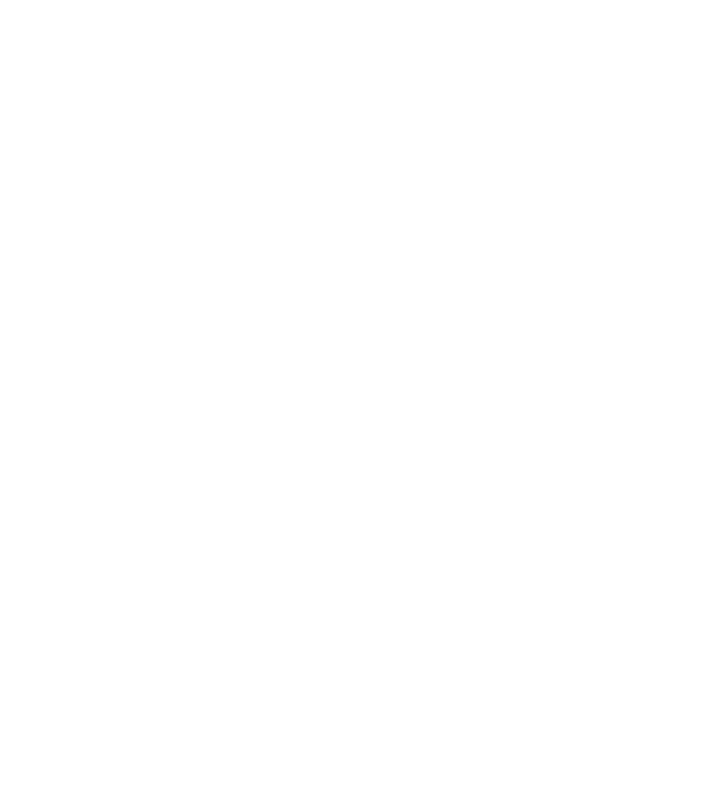
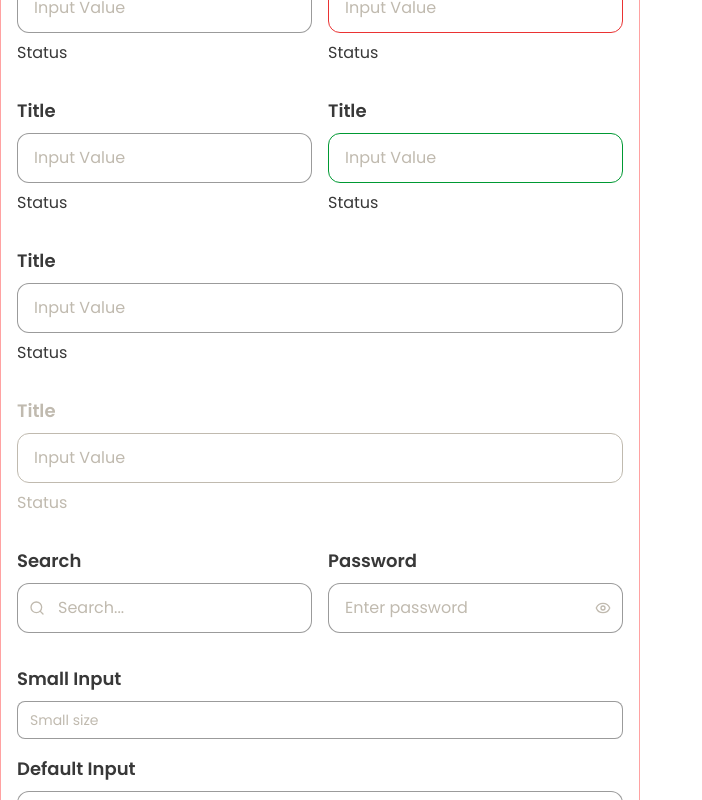
Before and after one commit to SOS-KBMDSI/frontendsos, a Next.js app: page /ds in a window 1280 px wide. Shown: the part 540-1340 px from the top of the page, without its empty margins (0-702 px from the left). Before the commit the page ends 800 px from the top, so only its background shows below. Built offline with nearby package versions, Linux system fonts and the light colour scheme.

Commit message:
add: ds input fields

```diff
--- /dev/null
+++ b/src/feature/ds/components/Inputs.tsx
@@ -0,0 +1,80 @@
+import { Input } from "@/shared/components/ui/Input";
+import { Search, Eye } from "lucide-react";
+
+export default function Inputs() {
+  return (
+    <div className="h-full">
+      <h5 className="font-bold text-4xl">Input Fields</h5>
+      <div className="space-y-8 border border-red-300 w-1/2 p-4 mt-4">
+        {/* Default State */}
+        <div className="grid grid-cols-1 md:grid-cols-2 gap-4">
+          <Input label="Title" placeholder="Input Value" status="Status" />
+          <Input
+            label="Title"
+            placeholder="Input Value"
+            status="Status"
+            variant="error"
+          />
+        </div>
+
+        {/* Hover State */}
+        <div className="grid grid-cols-1 md:grid-cols-2 gap-4">
+          <Input
+            label="Title"
+            placeholder="Input Value"
+            status="Status"
+            state="hover"
+          />
+          <Input
+            label="Title"
+            placeholder="Input Value"
+            status="Status"
+            variant="success"
+          />
+        </div>
+
+        {/* Pressed/Focus State */}
+        <Input
+          label="Title"
+          placeholder="Input Value"
+          status="Status"
+          state="pressed"
+        />
+
+        {/* Disabled State */}
+        <Input
+          label="Title"
+          placeholder="Input Value"
+          status="Status"
+          disabled
+        />
+
+        {/* With Icons */}
+        <div className="grid grid-cols-1 md:grid-cols-2 gap-4">
+          <Input
+            label="Search"
+            placeholder="Search..."
+            leftIcon={<Search className="w-4 h-4" />}
+          />
+          <Input
+            label="Password"
+            type="password"
+            placeholder="Enter password"
+            rightIcon={<Eye className="w-4 h-4" />}
+          />
+        </div>
+
+        {/* Different Sizes */}
+        <div className="space-y-4">
+          <Input label="Small Input" placeholder="Small size" size="small" />
+          <Input
+            label="Default Input"
+            placeholder="Default size"
+            size="default"
+          />
+          <Input label="Large Input" placeholder="Large size" size="large" />
+        </div>
+      </div>
+    </div>
+  );
+}
--- a/src/feature/ds/container/DesignContainer.tsx
+++ b/src/feature/ds/container/DesignContainer.tsx
@@ -1,10 +1,12 @@
 import React from "react";
 import Buttons from "../components/Buttons";
+import Inputs from "../components/Inputs";
 
 const DesignContainer = () => {
   return (
-    <main className="mycontainer mt-30 ">
+    <main className="mycontainer mt-30 flex flex-col gap-8">
       <Buttons />
+      <Inputs />
     </main>
   );
 };
--- /dev/null
+++ b/src/shared/components/ui/Input.tsx
@@ -0,0 +1,176 @@
+import React, { forwardRef, InputHTMLAttributes, ReactNode } from "react";
+import { VariantProps, cva } from "class-variance-authority";
+import { cn } from "@/shared/utils/cn";
+
+const inputVariants = cva(
+  "w-full rounded-xl border px-4 py-3 text-base transition-all duration-200 placeholder:text-secondary-700 focus:outline-none bg-white",
+  {
+    variants: {
+      variant: {
+        default:
+          "border-black-50 text-black focus:border-black focus:ring-[0.5px] focus:ring-black",
+        error:
+          "border-danger text-black hover:border-danger focus:border-danger focus:ring-[0.5px] focus:ring-danger",
+        success:
+          "border-success text-black hover:border-success focus:border-success focus:ring-[0.5px] focus:ring-success",
+      },
+      state: {
+        default: "",
+        hover: "",
+        pressed: "",
+        disabled:
+          "cursor-not-allowed bg-white text-secondary-700 border-secondary-700 hover:border-secondary-700 focus:border-secondary-700 focus:ring-0",
+      },
+      size: {
+        default: "px-4 py-3 text-base",
+        small: "px-3 py-2 text-sm rounded-lg",
+        large: "px-5 py-4 text-lg",
+      },
+    },
+    defaultVariants: {
+      variant: "default",
+      state: "default",
+      size: "default",
+    },
+  }
+);
+
+const labelVariants = cva("block text-lg font-semibold mb-2", {
+  variants: {
+    variant: {
+      default: "text-black",
+      error: "text-black",
+      success: "text-black",
+    },
+    disabled: {
+      true: "text-secondary-700",
+      false: "",
+    },
+  },
+  defaultVariants: {
+    variant: "default",
+    disabled: false,
+  },
+});
+
+const statusVariants = cva("text-base mt-2", {
+  variants: {
+    variant: {
+      default: "text-black",
+      error: "text-black",
+      success: "text-black",
+    },
+    disabled: {
+      true: "text-secondary-700",
+      false: "",
+    },
+  },
+  defaultVariants: {
+    variant: "default",
+    disabled: false,
+  },
+});
+
+interface InputProps
+  extends Omit<InputHTMLAttributes<HTMLInputElement>, "size">,
+    VariantProps<typeof inputVariants> {
+  label?: string;
+  status?: string;
+  leftIcon?: ReactNode;
+  rightIcon?: ReactNode;
+  containerClassName?: string;
+  labelClassName?: string;
+  statusClassName?: string;
+  wrapperClassName?: string;
+}
+
+const Input = forwardRef<HTMLInputElement, InputProps>(
+  (
+    {
+      className,
+      containerClassName,
+      labelClassName,
+      statusClassName,
+      wrapperClassName,
+      variant,
+      state,
+      size,
+      label,
+      status,
+      leftIcon,
+      rightIcon,
+      disabled,
+      ...props
+    },
+    ref
+  ) => {
+    const finalState = disabled ? "disabled" : state;
+    const finalVariant = variant || "default";
+
+    return (
+      <div className={cn("w-full", containerClassName)}>
+        {label && (
+          <label
+            className={cn(
+              labelVariants({
+                variant: finalVariant,
+                disabled: disabled,
+              }),
+              labelClassName
+            )}
+          >
+            {label}
+          </label>
+        )}
+
+        <div className={cn("relative", wrapperClassName)}>
+          {leftIcon && (
+            <div className="absolute left-3 top-1/2 -translate-y-1/2 text-secondary-700">
+              {leftIcon}
+            </div>
+          )}
+
+          <input
+            className={cn(
+              inputVariants({
+                variant: finalVariant,
+                state: finalState,
+                size,
+              }),
+              leftIcon && "pl-10",
+              rightIcon && "pr-10",
+              className
+            )}
+            ref={ref}
+            disabled={disabled}
+            {...props}
+          />
+
+          {rightIcon && (
+            <div className="absolute right-3 top-1/2 -translate-y-1/2 text-secondary-700">
+              {rightIcon}
+            </div>
+          )}
+        </div>
+
+        {status && (
+          <p
+            className={cn(
+              statusVariants({
+                variant: finalVariant,
+                disabled: disabled,
+              }),
+              statusClassName
+            )}
+          >
+            {status}
+          </p>
+        )}
+      </div>
+    );
+  }
+);
+
+Input.displayName = "Input";
+
+export { Input, inputVariants, labelVariants, statusVariants };
--- a/src/styles/globals.css
+++ b/src/styles/globals.css
@@ -34,6 +34,14 @@
   --color-bg-primary: #a61b37;
   --color-bg-secondary: #ece5db;
   --color-bg-tertiary: #e8e5e9;
+
+  /* == Black Colors */
+  --color-black : #383838;
+  --color-black-50 : rgba(56, 56, 56, 0.50);
+
+  /* Alert Colors */
+  --color-danger: #EA3333;
+  --color-success: #009933;
 
   --font-family-poppins: "Poppins", sans-serif;
 
```
